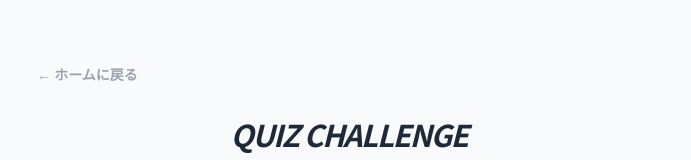
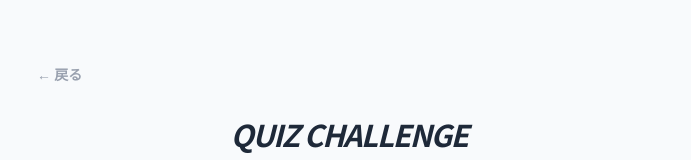
Before and after one commit to koyosan316/kokoro-no-mado-nextjs, a Next.js app: page /quiz in a window 1280 px wide. Shown: the top 160 px of the page, without its empty margins (291-982 px from the left). Built offline with nearby package versions, Linux system fonts and the light colour scheme.

Commit message:
Add Google site verification

```diff
--- a/app/check/page.tsx
+++ b/app/check/page.tsx
@@ -107,7 +107,7 @@ export default function CheckPage() {
             onClick={() => router.push('/')}
             className="rounded-full border border-slate-200 bg-white px-4 py-1.5 text-xs font-bold text-slate-600 hover:bg-slate-50"
           >
-            ← ホームにもどる
+            ← もどる
           </button>
           <p className="text-xs text-slate-400 font-bold">セルフチェック</p>
         </header>
--- a/app/layout.tsx
+++ b/app/layout.tsx
@@ -22,6 +22,9 @@ const notoSansJP = Noto_Sans_JP({
 export const metadata: Metadata = {
   title: "こころのまど",
   description: "こころを落ち着けるためのWebサイト（テスト版）",
+  verification: {
+    google: "ここにGoogle Search Consoleの文字列を入れる",
+  },
 };
 
 export default function RootLayout({
--- a/app/quiz/page.tsx
+++ b/app/quiz/page.tsx
@@ -115,7 +115,7 @@ const QuizMode = () => {
             onClick={() => router.push('/')}
             className="flex items-center text-gray-400 hover:text-gray-800 transition-colors font-bold text-sm"
           >
-            ← ホームに戻る
+            ← 戻る
           </button>
         </div>
 
```
